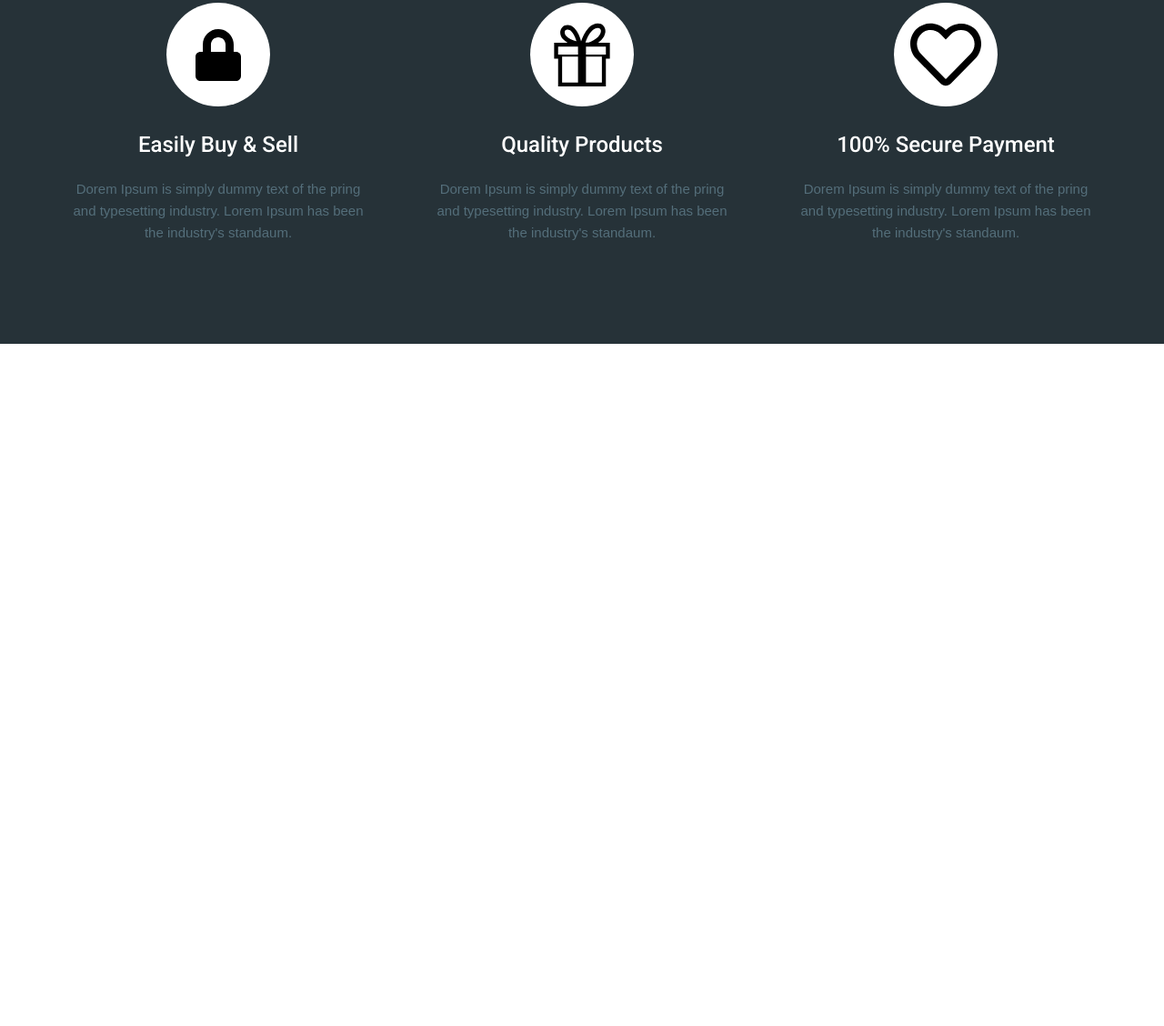
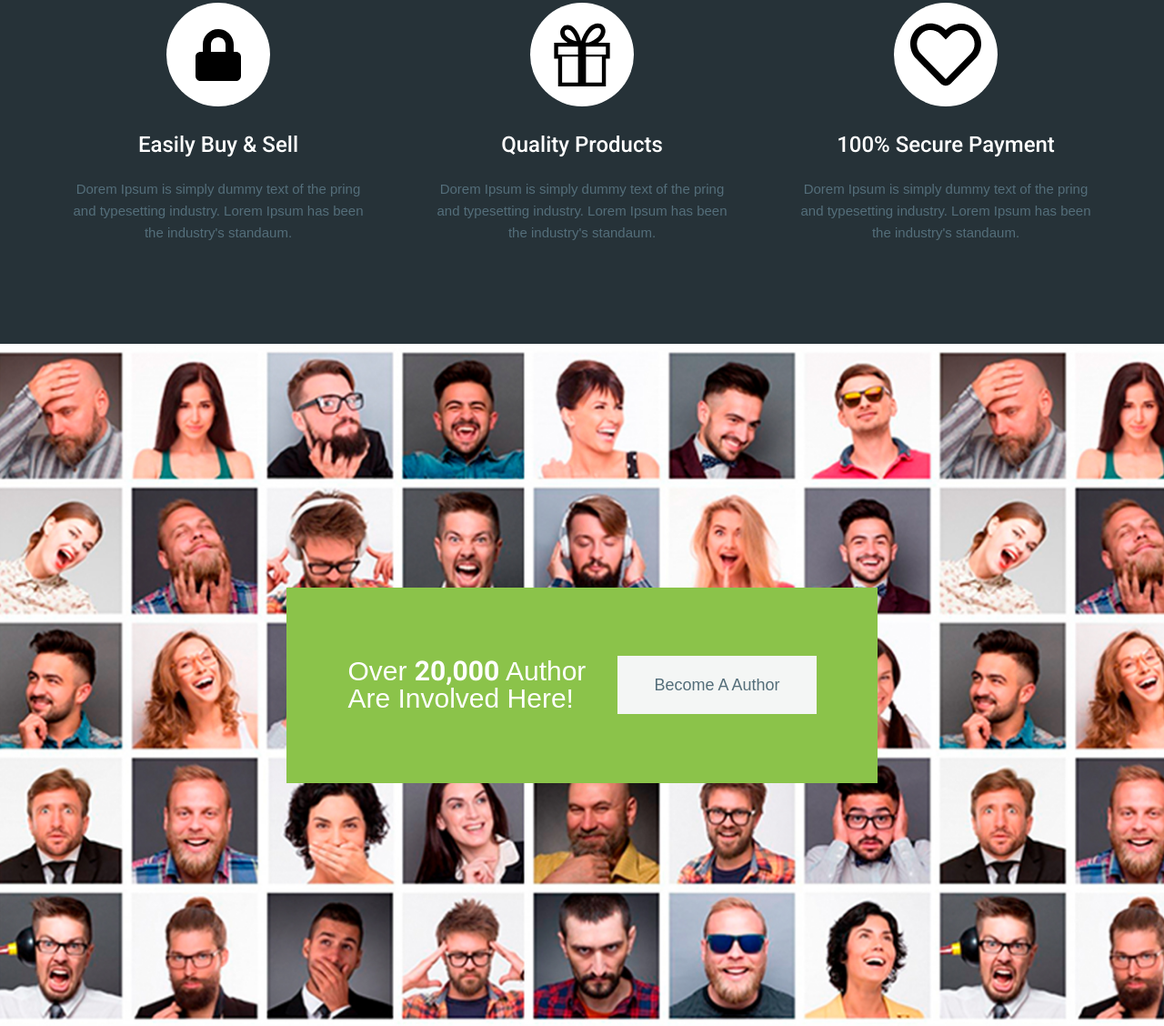
Before and after one commit to d1s4/moderno, a website: page app/index.html in a window 1280 px wide. Shown: the part 3987-5115 px from the top of the page at 91% size. Before the commit the page ends 4365 px from the top, so only its background shows below. Drawn offline with nearby package versions, Linux system fonts and the light colour scheme; files that its build step writes are made by us from their sources.

Commit message:
added section

```diff
--- a/app/index.html
+++ b/app/index.html
@@ -720,6 +720,18 @@
       </div>
     </div>
   </section>
+  <section class="author" style="
+  background-image: url(../img/author-bg.jpg);">
+    <div class="author__box">
+      <div class="author__title">
+        Over <span>20,000</span> Author Are Involved Here!
+      </div>
+      <a href="#" class="author__link">
+        Become A Author
+      </a>
+    </div>
+  </section>
+
   <script src="https://ajax.googleapis.com/ajax/libs/jquery/3.4.1/jquery.min.js"></script>
   <script src="./js/libs.min.js"></script>
   <script src="./js/main.js"></script>
--- a/app/scss/style.scss
+++ b/app/scss/style.scss
@@ -344,4 +344,42 @@
 }
 
 // end advantages
+
+// start author
+.author{
+  background-position: center ;
+  background-repeat: no-repeat;
+  background-size: cover;
+  min-height: 750px;
+  display: flex;
+  justify-content: center;
+  align-items: center;
+  &__box{
+    display: flex;
+    max-width: 650px;
+    min-height: 215px;
+    align-items: center;
+    justify-content: center;
+    background-color: $green;
+    width: 100%;
+  }
+  &__title{
+    font-size: 30px;
+    line-height: 30px;
+    color: #ffffff;
+    margin-right: 35px;
+    max-width: 262px;
+    span{
+      @include f700;
+    }
+  }
+  &__link{
+    font-size: 18px;
+    line-height: 36px;
+    background-color: $grey;
+    padding: 14px 40px;
+  }
+}
+// end author
+
 @import "media";
```
Also changed, not shown: app/img/author-bg.jpg (added).
